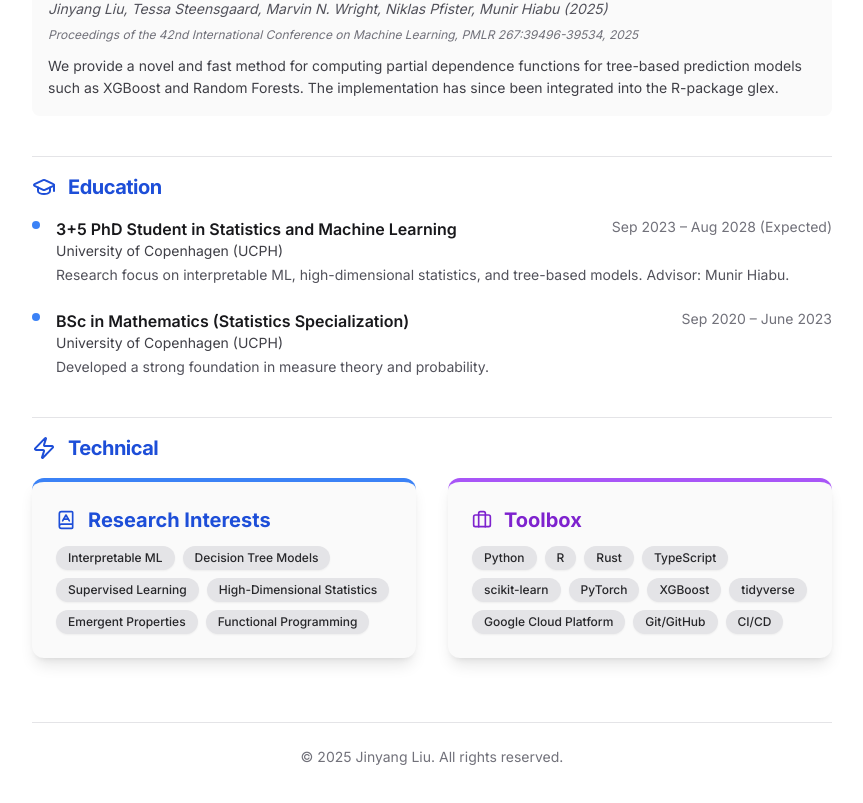
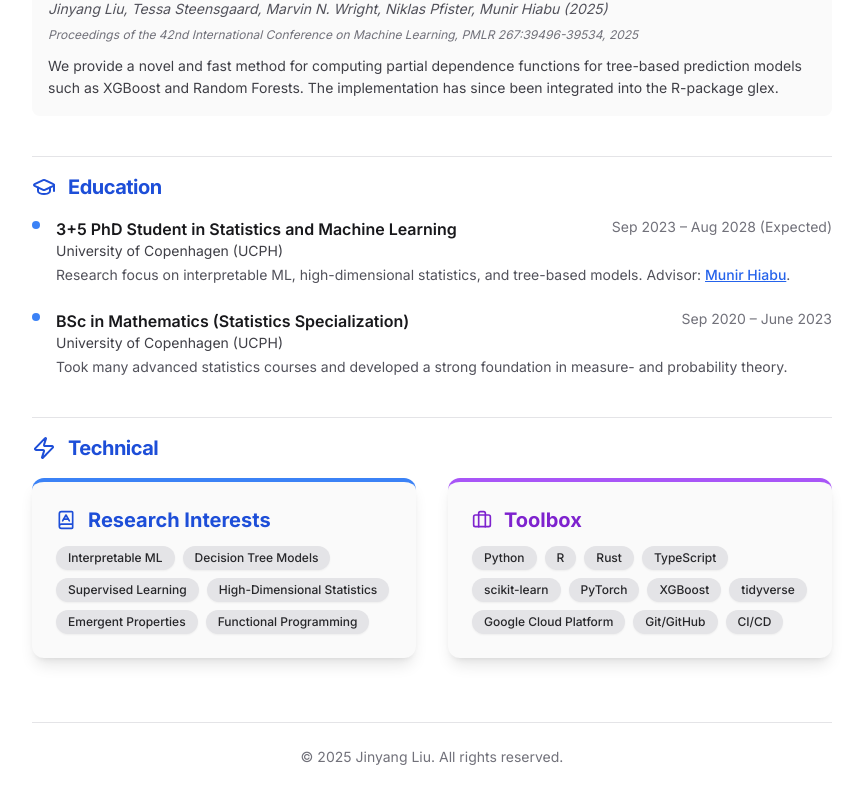
Before and after one commit to jyliuu/jyliuu.github.io, a React (Vite) app: page / in a window 1280 px wide. Shown: the part 794-1597 px from the top of the page, without its empty margins (208-1071 px from the left). Built offline with nearby package versions, Linux system fonts and the light colour scheme.

Commit message:
Update education

```diff
--- a/src/App.jsx
+++ b/src/App.jsx
@@ -212,7 +212,17 @@ const EducationItem = ({ item }) => (
       <span className="text-sm text-zinc-500 dark:text-zinc-400 flex-shrink-0 ml-4">{item.dates}</span>
     </div>
     <p className="text-sm text-zinc-700 dark:text-zinc-300">{item.institution}</p>
-    <p className="text-sm mt-1 text-zinc-600 dark:text-zinc-400">{item.details}</p>
+    <div className="text-sm mt-1 text-zinc-600 dark:text-zinc-400 prose prose-sm dark:prose-invert max-w-none">
+      <ReactMarkdown
+        components={{
+          a: ({ node, ...props }) => (
+            <a {...props} className="text-blue-600 dark:text-blue-400 hover:underline" target="_blank" rel="noopener noreferrer" />
+          ),
+        }}
+      >
+        {item.details}
+      </ReactMarkdown>
+    </div>
   </div>
 );
 
--- a/src/data.js
+++ b/src/data.js
@@ -18,14 +18,14 @@ export const education = [
     degree: '3+5 PhD Student in Statistics and Machine Learning',
     institution: 'University of Copenhagen (UCPH)',
     dates: 'Sep 2023 – Aug 2028 (Expected)',
-    details: 'Research focus on interpretable ML, high-dimensional statistics, and tree-based models. Advisor: Munir Hiabu.',
+    details: 'Research focus on interpretable ML, high-dimensional statistics, and tree-based models. Advisor: [Munir Hiabu](https://mhiabu.github.io/).',
   },
   {
     icon: GraduationCap,
     degree: 'BSc in Mathematics (Statistics Specialization)',
     institution: 'University of Copenhagen (UCPH)',
     dates: 'Sep 2020 – June 2023',
-    details: 'Developed a strong foundation in measure theory and probability.',
+    details: 'Took many advanced statistics courses and developed a strong foundation in measure- and probability theory.',
   },
 ];
 
```
